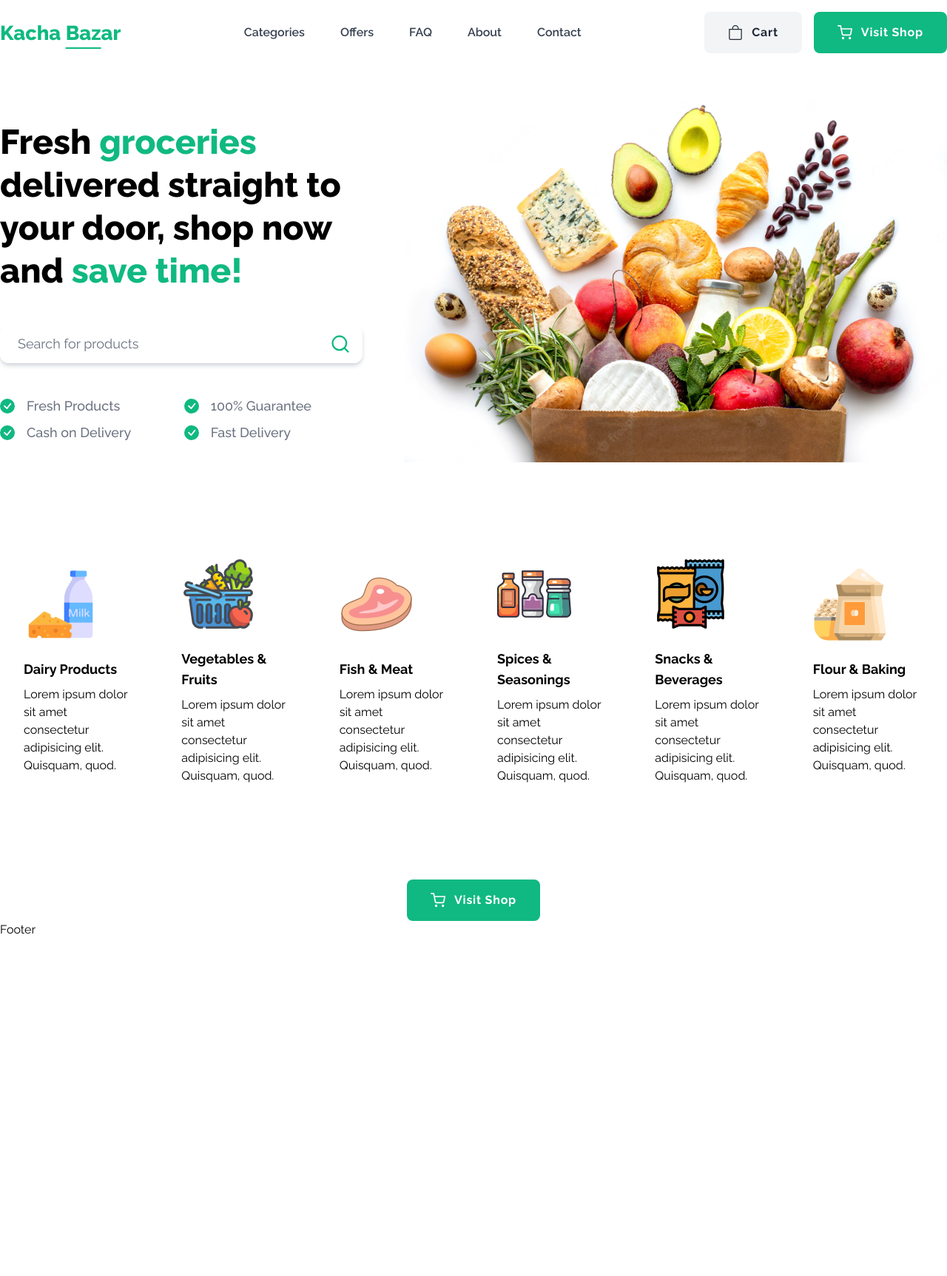
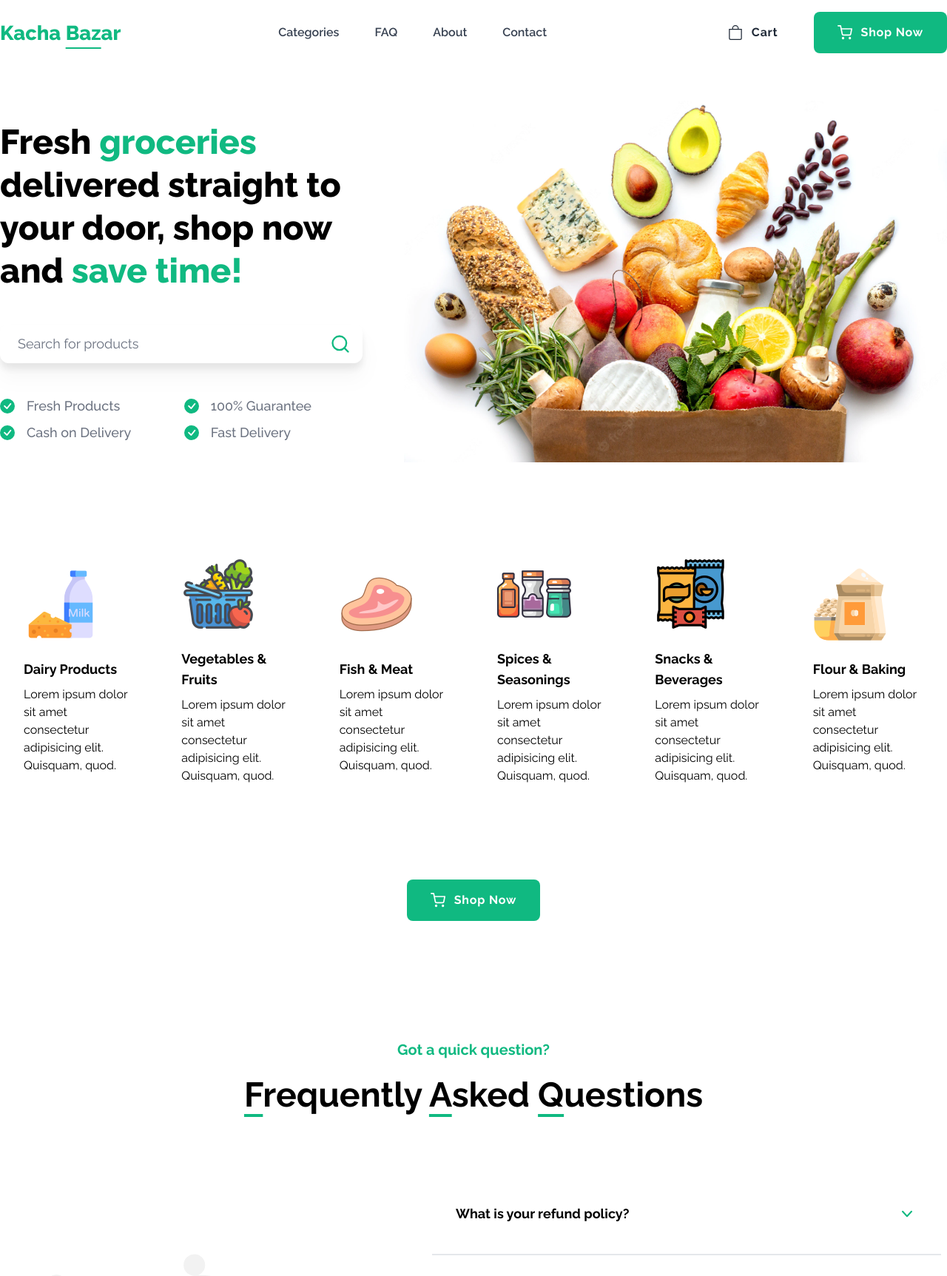
Before and after one commit to beyourahi/kacha-bazar, a Next.js app: page / in a window 1280 px wide. Shown: the top 1725 px of the page at 74% size. Before the commit the page ends 1269 px from the top, so only its background shows below. Built offline with nearby package versions, Linux system fonts and the light colour scheme.

Commit message:
FAQ section

```diff
--- a/data.ts
+++ b/data.ts
@@ -59,10 +59,6 @@ export const nav_menu = [
         link: "#categories",
     },
     {
-        name: "Offers",
-        link: "#offers",
-    },
-    {
         name: "FAQ",
         link: "#faq",
     },
@@ -75,3 +71,30 @@ export const nav_menu = [
         link: "#contact",
     },
 ];
+
+export const faqs = [
+    {
+        question: "What is your refund policy?",
+        answer: "If you're unhappy with your purchase for any reason, email us within 90 days and we'll refund you in full, no questions asked.",
+    },
+    {
+        question: "Do you offer technical support?",
+        answer: "No.",
+    },
+    {
+        question: "Do you offer technical support?",
+        answer: "No.",
+    },
+    {
+        question: "Do you offer technical support?",
+        answer: "No.",
+    },
+    {
+        question: "Do you offer technical support?",
+        answer: "No.",
+    },
+    {
+        question: "Do you offer technical support?",
+        answer: "No.",
+    },
+];
--- a/package.json
+++ b/package.json
@@ -7,6 +7,8 @@
         "lint": "next lint"
     },
     "dependencies": {
+        "@headlessui/react": "^1.7.7",
+        "@heroicons/react": "^2.0.13",
         "@next/font": "^13.1.4",
         "@types/node": "18.11.18",
         "@types/react": "18.0.27",
--- /dev/null
+++ b/src/app/FAQ/FAQ.tsx
@@ -0,0 +1,89 @@
+"use client";
+
+import { Disclosure, Transition } from "@headlessui/react";
+import { ChevronDownIcon } from "@heroicons/react/20/solid";
+import { faqs } from "data";
+import Image from "next/image";
+
+export const FAQ = () => (
+    <div
+        id="faq"
+        className="flex flex-col items-center w-full py-40 text-center"
+    >
+        {/*//!  Headings  */}
+        <div>
+            {/*//!  Sub Heading  */}
+            <h2 className="mb-3 text-xl font-bold text-emerald-500">
+                Got a quick question?
+            </h2>
+
+            {/*//! Heading  */}
+            <h1 className="mb-20 text-[2.9rem] font-bold">
+                <span className="underline underline-offset-[10px] decoration-emerald-500">
+                    F
+                </span>
+                requently{" "}
+                <span className="underline underline-offset-[10px] decoration-emerald-500">
+                    A
+                </span>
+                sked{" "}
+                <span className="underline underline-offset-[10px] decoration-emerald-500">
+                    Q
+                </span>
+                uestions
+            </h1>
+        </div>
+
+        <div className="flex justify-between w-full h-full space-x-12">
+            <Image
+                width={200}
+                height={200}
+                src="/images/faq_image.svg"
+                alt="FAQ Image"
+                className="w-[40%]"
+            />
+
+            {/*//! FAQs  */}
+            <div className="w-[55%] p-2 mx-auto bg-white space-y-4 divide-y-2 divide-gray-200">
+                {faqs.map((faq) => (
+                    <Disclosure
+                        key={faq.question}
+                        as="div"
+                        className="text-black"
+                    >
+                        {({ open }) => (
+                            <>
+                                <Disclosure.Button className="flex justify-between w-full px-8 py-6 text-lg font-medium text-left text-black transition-all">
+                                    <span className="font-bold">
+                                        {faq.question}
+                                    </span>
+
+                                    <ChevronDownIcon
+                                        className={`${
+                                            open
+                                                ? "rotate-180 transform transition-all duration-300"
+                                                : ""
+                                        } h-7 w-7 text-emerald-500 transition-all duration-300`}
+                                    />
+                                </Disclosure.Button>
+
+                                <Transition
+                                    enter="transition duration-400 ease-out"
+                                    enterFrom="transform scale-95 opacity-0"
+                                    enterTo="transform scale-100 opacity-100"
+                                    leave="transition duration-400 ease-out"
+                                    leaveFrom="transform scale-100 opacity-100"
+                                    leaveTo="transform scale-95 opacity-0"
+                                >
+                                    <Disclosure.Panel className="px-8 py-3 text-base text-left">
+                                        {faq.answer}
+                                    </Disclosure.Panel>
+                                </Transition>
+                            </>
+                        )}
+                    </Disclosure>
+                ))}
+            </div>
+        </div>
+    </div>
+);
--- a/src/app/Hero/Hero.tsx
+++ b/src/app/Hero/Hero.tsx
@@ -4,12 +4,12 @@ import { SearchBar } from "./SearchBar";
 import { Heading } from "./Heading";
 
 export const Hero = () => (
-    <div className="flex items-center justify-between mt-12 space-x-14">
+    <section className="flex items-center justify-between mt-12 space-x-14">
         <div className="flex flex-col space-y-11 w-[40%]">
             <Heading />
             <SearchBar />
             <Credibility />
         </div>
         <HeroImage />
-    </div>
+    </section>
 );
--- a/src/app/Hero/SearchBar.tsx
+++ b/src/app/Hero/SearchBar.tsx
@@ -1,14 +1,14 @@
 import { FiSearch } from "react-icons/fi";
 
 export const SearchBar = () => (
-    <form className="flex justify-center items-center space-x-2 rounded-xl shadow-md shadow-gray-300 w-full relative">
+    <form className="relative flex items-center justify-center w-full space-x-2 drop-shadow-xl rounded-xl">
         <input
             type="text"
-            className="px-6 py-3 outline-none w-full rounded-xl focus:outline-emerald-500 text-lg placeholder-gray-500"
+            className="w-full px-6 py-3 text-lg placeholder-gray-500 outline-none rounded-xl focus:outline-2 focus:outline-emerald-500"
             placeholder="Search for products"
         />
 
-        <button type="submit" className="cursor-pointer absolute right-4">
+        <button type="submit" className="absolute cursor-pointer right-4">
             <FiSearch className="h-7 w-7 text-emerald-500" />
         </button>
     </form>
--- a/src/app/Navbar/Navbar.tsx
+++ b/src/app/Navbar/Navbar.tsx
@@ -1,10 +1,10 @@
-import { VisitShopButton } from "../utils/VisitShopButton";
 import { CartButton } from "../utils/CartButton";
+import { ShopNowButton } from "../utils/ShopNowButton";
 import { Logo } from "./Logo";
 import { NavMenu } from "./NavMenu";
 
 export const Navbar = () => (
-    <div className="sticky top-0 backdrop-blur-xl bg-transparent z-50">
+    <div className="sticky top-0 z-50 bg-transparent backdrop-blur-xl">
         <div className="container flex items-center justify-between py-4 mx-auto">
             {/*//! Logo  */}
             <Logo />
@@ -17,7 +17,7 @@ export const Navbar = () => (
                 <CartButton />
 
                 {/*//! Visit Shop Button  */}
-                <VisitShopButton />
+                <ShopNowButton />
             </div>
         </div>
     </div>
--- a/src/app/page.tsx
+++ b/src/app/page.tsx
@@ -1,15 +1,15 @@
+import { FAQ } from "./FAQ/FAQ";
 import { Hero } from "./Hero/Hero";
 import { ProductCategories } from "./ProductCategories/ProductCategories";
-import { VisitShopButton } from "./utils/VisitShopButton";
+import { ShopNowButton } from "./utils/ShopNowButton";
 
 const Home = () => (
-    <div className="flex flex-col items-center container mx-auto">
+    <main className="container flex flex-col items-center mx-auto just">
         <Hero />
-
         <ProductCategories />
-
-        <VisitShopButton />
-    </div>
+        <ShopNowButton />
+        <FAQ />
+    </main>
 );
 
 export default Home;
--- a/src/app/utils/Button.tsx
+++ b/src/app/utils/Button.tsx
@@ -4,7 +4,7 @@ import { ButtonProps } from "types";
 export const Button = ({ target, styles, icon, children }: ButtonProps) => (
     <Link
         href={target}
-        className={`${styles} flex justify-between items-center space-x-3 px-8 py-4 text-base font-bold tracking-wider text-center transition-all ease-in rounded-lg cursor-pointer`}
+        className={`${styles} flex justify-between items-center space-x-3 px-8 py-4 text-base font-bold tracking-wider text-center transition-all rounded-lg cursor-pointer active:scale-95 ease-in-out duration-300`}
     >
         <span className="text-xl">{icon}</span>
         <span>{children}</span>
--- a/src/app/utils/CartButton.tsx
+++ b/src/app/utils/CartButton.tsx
@@ -4,7 +4,7 @@ import { Button } from "./Button";
 export const CartButton = () => (
     <Button
         target="/cart"
-        styles="text-gray-800 bg-gray-100 hover:bg-gray-300"
+        styles="text-gray-800 bg-white hover:bg-gray-200"
         icon={<BsBag />}
     >
         Cart
--- a/src/app/utils/VisitShopButton.tsx
+++ b/src/app/utils/ShopNowButton.tsx
@@ -1,12 +1,12 @@
 import { FiShoppingCart } from "react-icons/fi";
 import { Button } from "./Button";
 
-export const VisitShopButton = () => (
+export const ShopNowButton = () => (
     <Button
         target="/shop"
         styles="text-white bg-emerald-500 hover:bg-emerald-600"
         icon={<FiShoppingCart />}
     >
-        Visit Shop
+        Shop Now
     </Button>
 );
```
Also changed, not shown: public/images/faq_image.svg (added), 1 other file (tests, documents, lock files or other folders).
